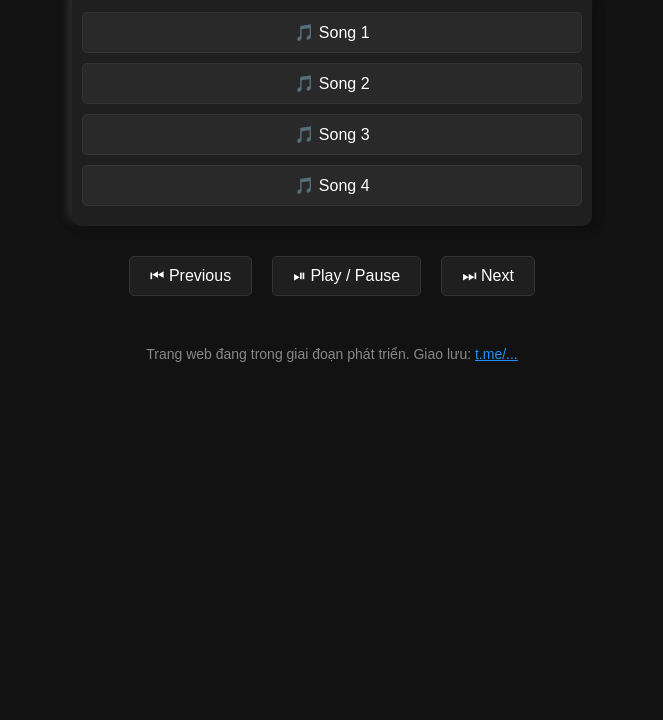
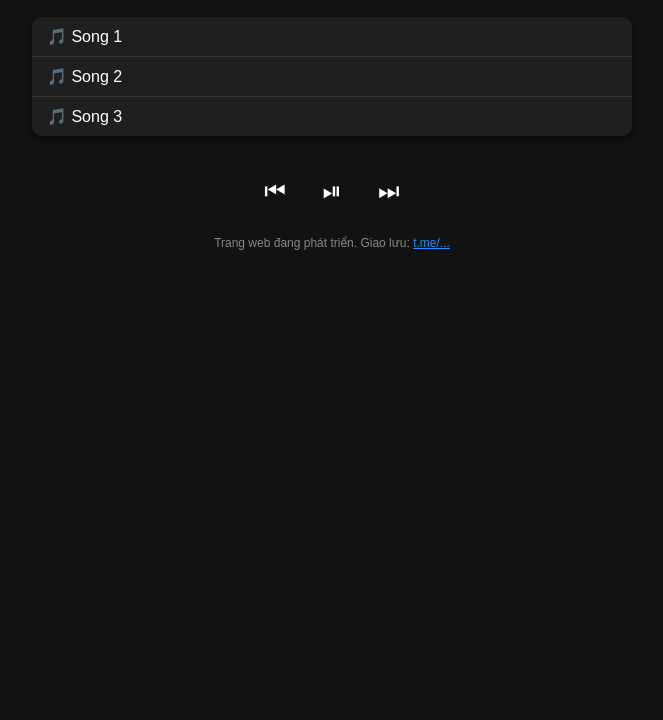
Before and after one commit to Teo4268/webnghenhac, a plain HTML site: page index.html in a window 1280 px wide. Shown: the part 80-800 px from the top of the page, without its empty margins (308-971 px from the left). Drawn offline with Linux system fonts and the light colour scheme.

Commit message:
Update index.html

```diff
--- a/index.html
+++ b/index.html
@@ -3,114 +3,118 @@
 <head>
     <meta charset="UTF-8">
     <meta name="viewport" content="width=device-width, initial-scale=1.0">
-    <title>Simple Music Player</title>
+    <title>Music Player</title>
     <style>
         body {
+            font-family: Arial, sans-serif;
             margin: 0;
-            font-family: Arial, sans-serif;
+            padding: 0;
             background-color: #121212;
             color: white;
-            text-align: center;
         }
 
         h1 {
-            margin-top: 20px;
-            font-size: 28px;
+            text-align: center;
+            padding: 20px 0;
             color: #1e90ff;
+            margin: 0;
         }
 
         .playlist {
+            max-width: 600px;
             margin: 20px auto;
-            padding: 10px;
-            width: 80%;
-            max-width: 500px;
             background: #1f1f1f;
             border-radius: 10px;
-            box-shadow: 4px 4px 8px #0f0f0f, -4px -4px 8px #333;
+            box-shadow: 0 4px 10px rgba(0, 0, 0, 0.5);
+            overflow: hidden;
         }
 
         .song {
-            margin: 10px 0;
-            padding: 10px;
-            border: 1px solid #333;
-            border-radius: 5px;
-            background-color: #292929;
+            display: flex;
+            justify-content: space-between;
+            align-items: center;
+            padding: 10px 15px;
+            border-bottom: 1px solid #333;
             cursor: pointer;
-            transition: background-color 0.3s, transform 0.2s;
+            transition: background-color 0.3s;
         }
 
         .song:hover {
             background-color: #1e90ff;
-            transform: scale(1.05);
+        }
+
+        .song:last-child {
+            border-bottom: none;
         }
 
         .controls {
-            margin-top: 30px;
-            display: flex;
-            justify-content: center;
-            gap: 20px;
+            text-align: center;
+            padding: 20px;
         }
 
         .controls button {
-            background: #1f1f1f;
-            border: 1px solid #333;
+            background: none;
+            border: none;
             color: white;
-            font-size: 16px;
-            padding: 10px 20px;
-            border-radius: 5px;
+            font-size: 24px;
             cursor: pointer;
-            transition: background-color 0.3s, transform 0.2s;
+            margin: 0 10px;
+            transition: transform 0.2s;
         }
 
         .controls button:hover {
-            background-color: #1e90ff;
-            transform: scale(1.1);
+            transform: scale(1.2);
         }
 
         footer {
-            margin-top: 50px;
+            text-align: center;
+            padding: 10px;
+            font-size: 12px;
             color: #888;
-            font-size: 14px;
         }
     </style>
 </head>
 <body>
-    <h1>Simple Music Player</h1>
+    <h1>Music Player</h1>
 
     <div class="playlist">
-        <div class="song" onclick="playSong('NOI NAY CO ANH VAVH.mp3')">🎵 Song 1</div>
-        <div class="song" onclick="playSong('De Anh Luong Thien - Thang Eo Vi || Full Option.mp3')">🎵 Song 2</div>
-        <div class="song" onclick="playSong('5_6061848414155444642.mp3')">🎵 Song 3</div>
-        <div class="song" onclick="playSong('music/song4.mp3')">🎵 Song 4</div>
+        <div class="song" onclick="playSong('music/song1.mp3', 'Song 1')">🎵 Song 1</div>
+        <div class="song" onclick="playSong('music/song2.mp3', 'Song 2')">🎵 Song 2</div>
+        <div class="song" onclick="playSong('music/song3.mp3', 'Song 3')">🎵 Song 3</div>
     </div>
 
     <div class="controls">
-        <button onclick="prevSong()">⏮ Previous</button>
-        <button onclick="playPause()">⏯ Play / Pause</button>
-        <button onclick="nextSong()">⏭ Next</button>
+        <button onclick="prevSong()">⏮</button>
+        <button onclick="playPause()">⏯</button>
+        <button onclick="nextSong()">⏭</button>
     </div>
 
-    <footer>
-        Trang web đang trong giai đoạn phát triển. Giao lưu: <a href="https://t.me/..." style="color: #1e90ff;">t.me/...</a>
-    </footer>
+    <footer>Trang web đang phát triển. Giao lưu: <a href="https://t.me/..." style="color: #1e90ff;">t.me/...</a></footer>
 
-    <audio id="audioPlayer" src="" preload="auto"></audio>
+    <audio id="audioPlayer" preload="auto"></audio>
 
     <script>
         const audioPlayer = document.getElementById('audioPlayer');
         const playlist = [
-            "NOI NAY CO ANH VAVH.mp3",
-            "De Anh Luong Thien - Thang Eo Vi || Full Option.mp3",
-            "5_6061848414155444642.mp3",
-            "music/song4.mp3"
+            { file: "5_6061848414155444642.mp3", title: "Song 1" },
+            { file: "De Anh Luong Thien - Thang Eo Vi || Full Option.mp3", title: "Song 2" },
+            { file: "NOI NAY CO ANH VAVH.mp3", title: "Song 3" }
         ];
         let currentIndex = -1;
 
-        function playSong(file) {
+        // Media Session API
+        if ('mediaSession' in navigator) {
+            navigator.mediaSession.setActionHandler('play', playPause);
+            navigator.mediaSession.setActionHandler('pause', playPause);
+            navigator.mediaSession.setActionHandler('previoustrack', prevSong);
+            navigator.mediaSession.setActionHandler('nexttrack', nextSong);
+        }
+
+        function playSong(file, title) {
             audioPlayer.src = file;
             audioPlayer.play();
-            currentIndex = playlist.indexOf(file);
-            console.log(`Now playing: ${file}`);
+            currentIndex = playlist.findIndex(song => song.file === file);
+            updateMediaSession(title);
         }
 
         function playPause() {
@@ -124,8 +128,8 @@
         function prevSong() {
             if (currentIndex > 0) {
                 currentIndex--;
-                audioPlayer.src = playlist[currentIndex];
-                audioPlayer.play();
+                const { file, title } = playlist[currentIndex];
+                playSong(file, title);
             } else {
                 alert("This is the first song!");
             }
@@ -134,10 +138,20 @@
         function nextSong() {
             if (currentIndex < playlist.length - 1) {
                 currentIndex++;
-                audioPlayer.src = playlist[currentIndex];
-                audioPlayer.play();
+                const { file, title } = playlist[currentIndex];
+                playSong(file, title);
             } else {
                 alert("This is the last song!");
+            }
+        }
+
+        function updateMediaSession(title) {
+            if ('mediaSession' in navigator) {
+                navigator.mediaSession.metadata = new MediaMetadata({
+                    title: title,
+                    artist: "Unknown Artist",
+                    album: "My Music",
+                });
             }
         }
     </script>
```
